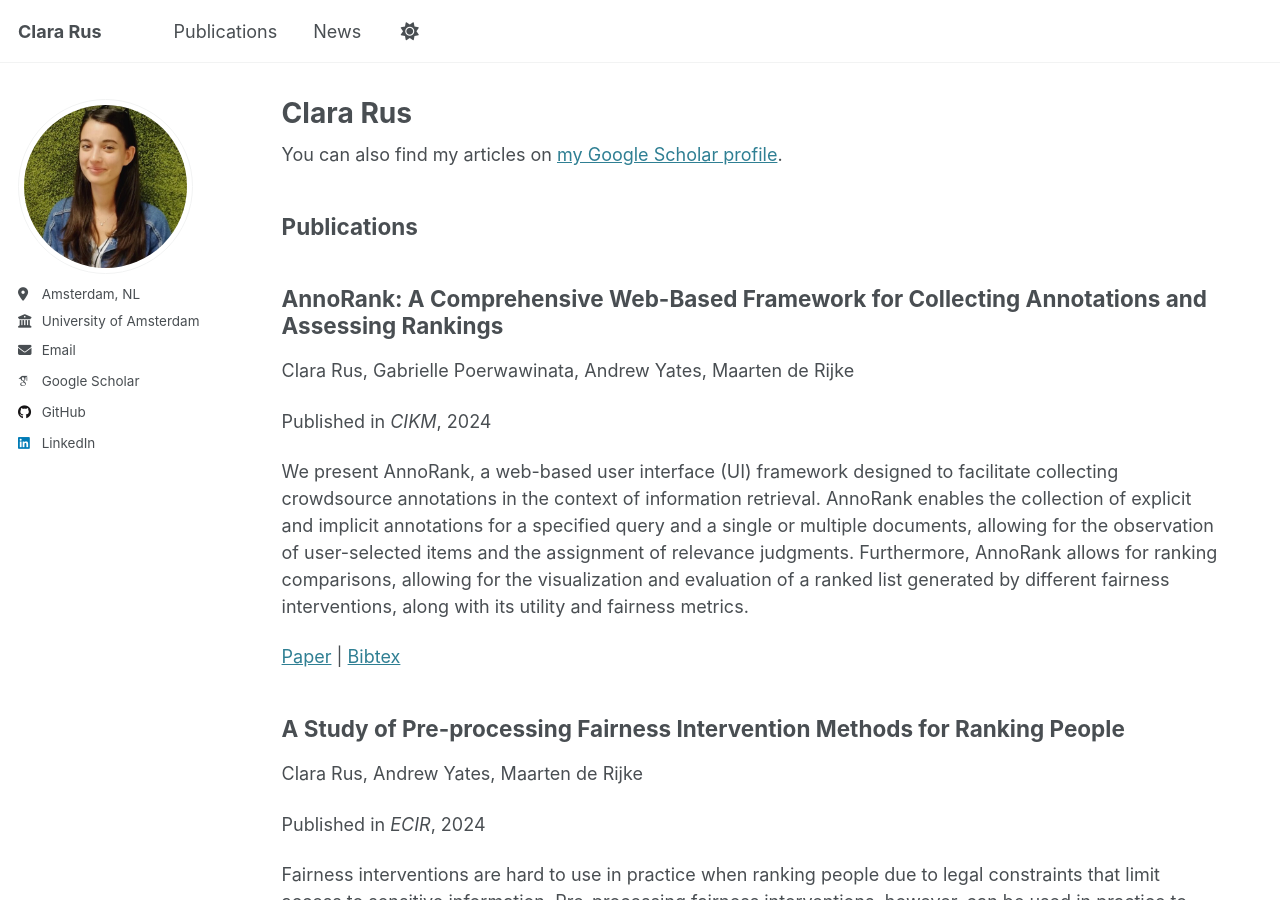
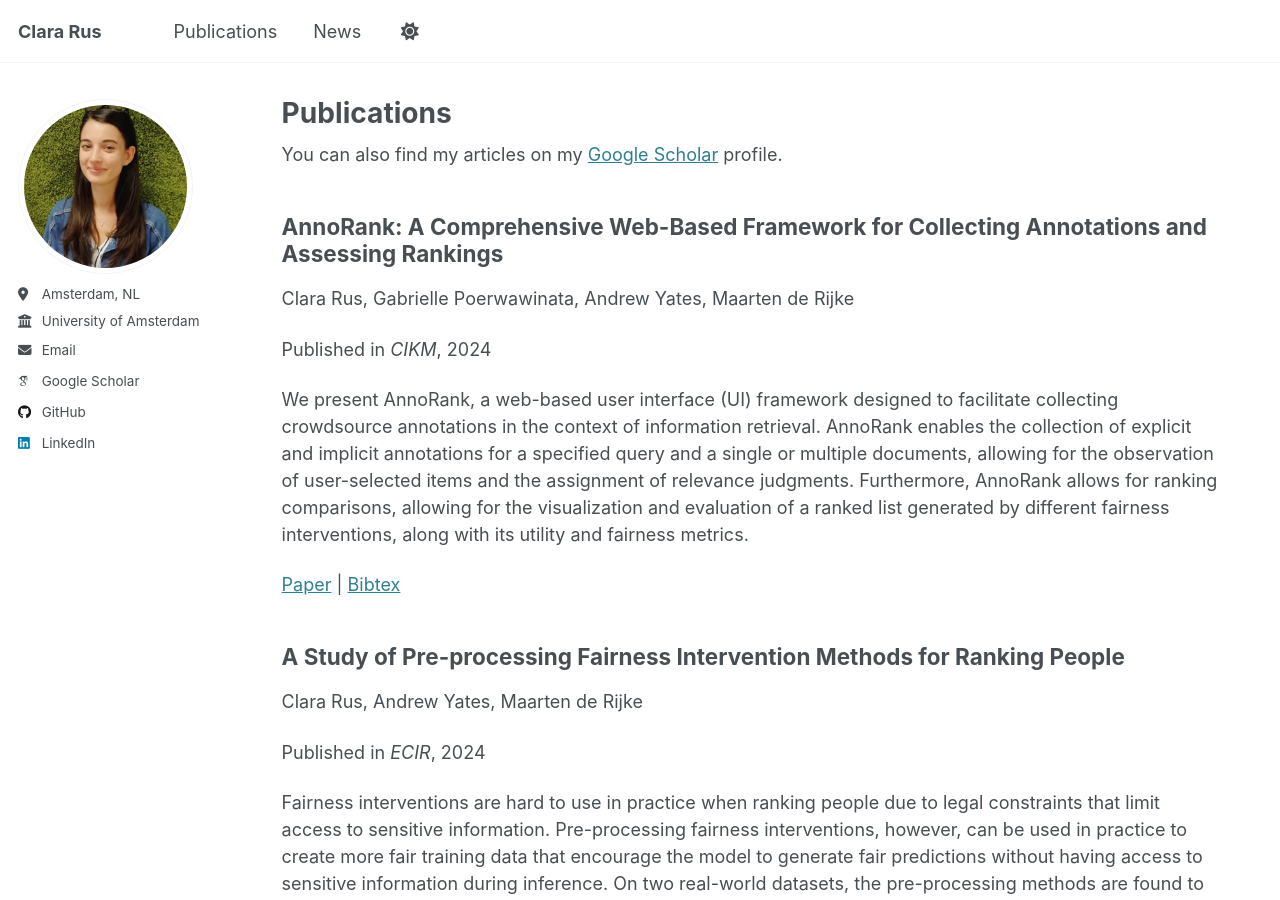
Before and after one commit to ClaraRus/ClaraRus.github.io, a Jekyll site: the page built from _pages/publications.html, in a window 1280 px wide and 900 px high. Built offline with Jekyll 4.4.1, drawn with Linux system fonts in a browser that asks for light colours; some web fonts are replaced.

Commit message:
Update publications.html

```diff
--- a/_pages/publications.html
+++ b/_pages/publications.html
@@ -1,12 +1,12 @@
 ---
 layout: archive
-title: "Clara Rus"
+title: "Publications"
 permalink: /publications/
 author_profile: true
 ---
 
 {% if site.author.googlescholar %}
-  <div class="wordwrap">You can also find my articles on <a href="{{site.author.googlescholar}}">my Google Scholar profile</a>.</div>
+  <div class="wordwrap">You can also find my articles on my <a href="{{site.author.googlescholar}}">Google Scholar</a> profile.</div>
 {% endif %}
 
 <!--  {% include base_path %} -->
```
Also changed, not shown: other parts of _pages/publications.html (+0 -1 lines).
